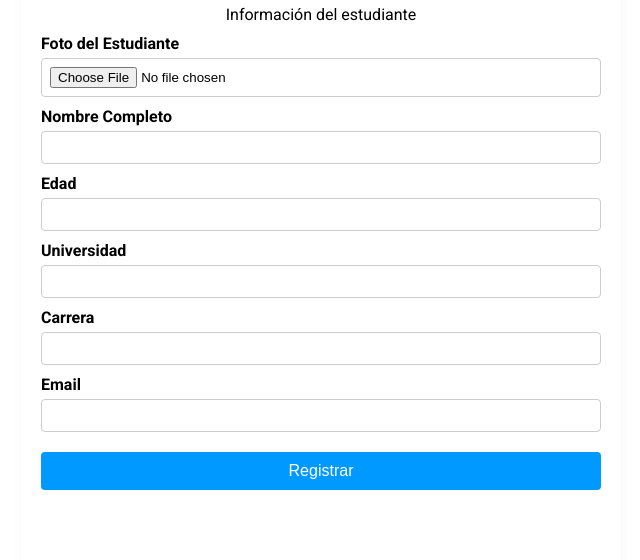
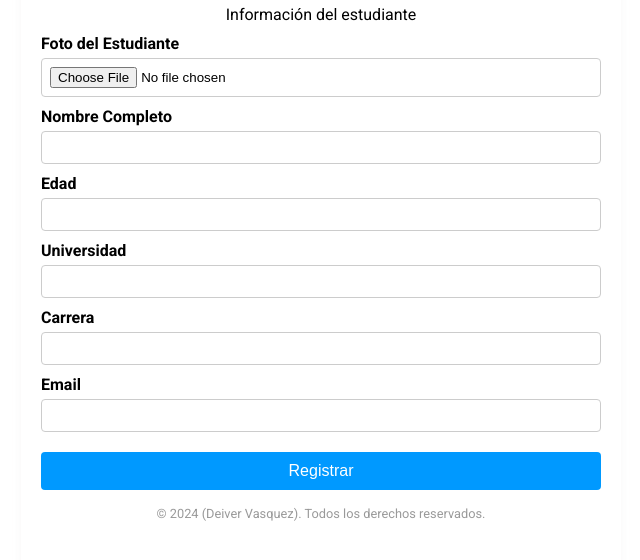
Before and after one commit to DeijoseDevelop/electiva-3s-parcial1, a plain HTML site: page index.html in a window 1280 px wide. Shown: the part 222-782 px from the top of the page, without its empty margins (319-959 px from the left). Drawn offline with Linux system fonts and the light colour scheme.

Commit message:
add footer

```diff
--- a/index.html
+++ b/index.html
@@ -37,6 +37,9 @@
                     <input type="submit" value="Registrar">
                 </section>
             </form>
+            <footer>
+                <p><span>&copy;</span> 2024 (Deiver Vasquez). Todos los derechos reservados.</p>
+            </footer>
         </main>
     </div>
 </body>
--- a/src/css/style.css
+++ b/src/css/style.css
@@ -72,3 +72,10 @@ input[type="submit"] {
 input[type="submit"]:hover {
     background-color: #0077cc;
 }
+
+footer > p {
+    margin-top: 1rem;
+    text-align: center;
+    color: rgba(0, 0, 0, 0.4);
+    font-size: 0.8rem;
+}
```
